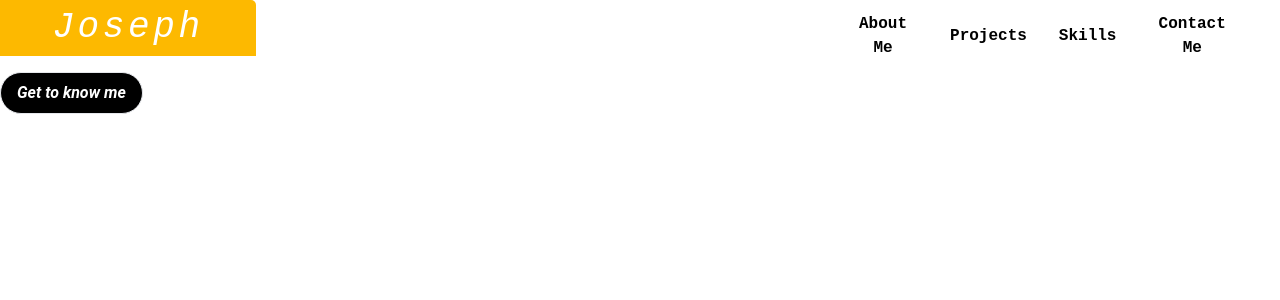
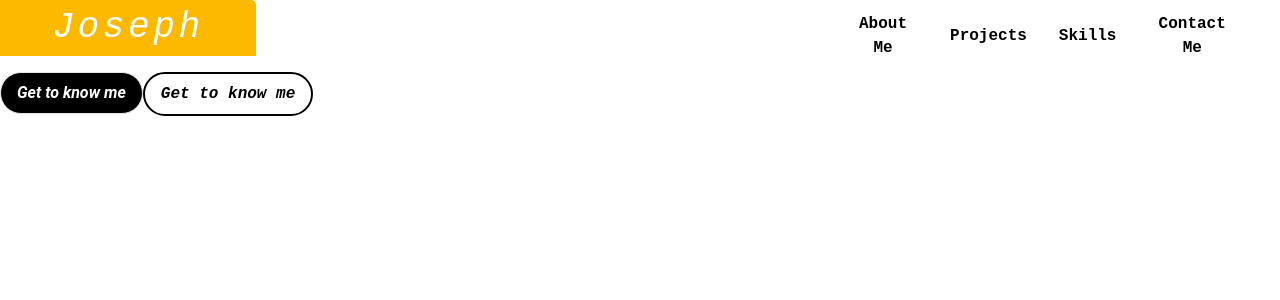
Before and after one commit to programmergeek/landing-page, a Next.js app in the folder landing-page/: page / in a window 1280 px wide. Shown: the top 300 px of the page. Built offline with nearby package versions, Linux system fonts and the light colour scheme.

Commit message:
create secondary button

```diff
--- a/landing-page/components/Buttons.tsx
+++ b/landing-page/components/Buttons.tsx
@@ -19,3 +19,7 @@ const Button: React.FC<ButtonProps> = ({...props}) => {
 export const PrimaryButton: React.FC<Props> = ({...props}) => {
     return <Button className='font-roboto font-semibold border bg-black text-white'> {props.children} </Button>
 }
+
+export const SecondaryButton:React.FC<Props> = ({...props}) => {
+    return <Button className='border-2 border-black font-sourceCodePro bg-transparent font-semibold'>{props.children}</Button>
+}
--- a/landing-page/pages/index.tsx
+++ b/landing-page/pages/index.tsx
@@ -1,7 +1,7 @@
 import type { NextPage } from 'next'
 import Head from 'next/head'
 import Image from 'next/image'
-import { BottomNavigationBar, NavigationBar, PrimaryButton } from '../components'
+import { BottomNavigationBar, NavigationBar, PrimaryButton, SecondaryButton } from '../components'
 import styles from '../styles/Home.module.css'
 
 const Home: NextPage = () => {
@@ -10,6 +10,7 @@ const Home: NextPage = () => {
       <NavigationBar />
       <BottomNavigationBar />
       <PrimaryButton>Get to know me</PrimaryButton>
+      <SecondaryButton>Get to know me</SecondaryButton>
     </div>
   )
 }
```
